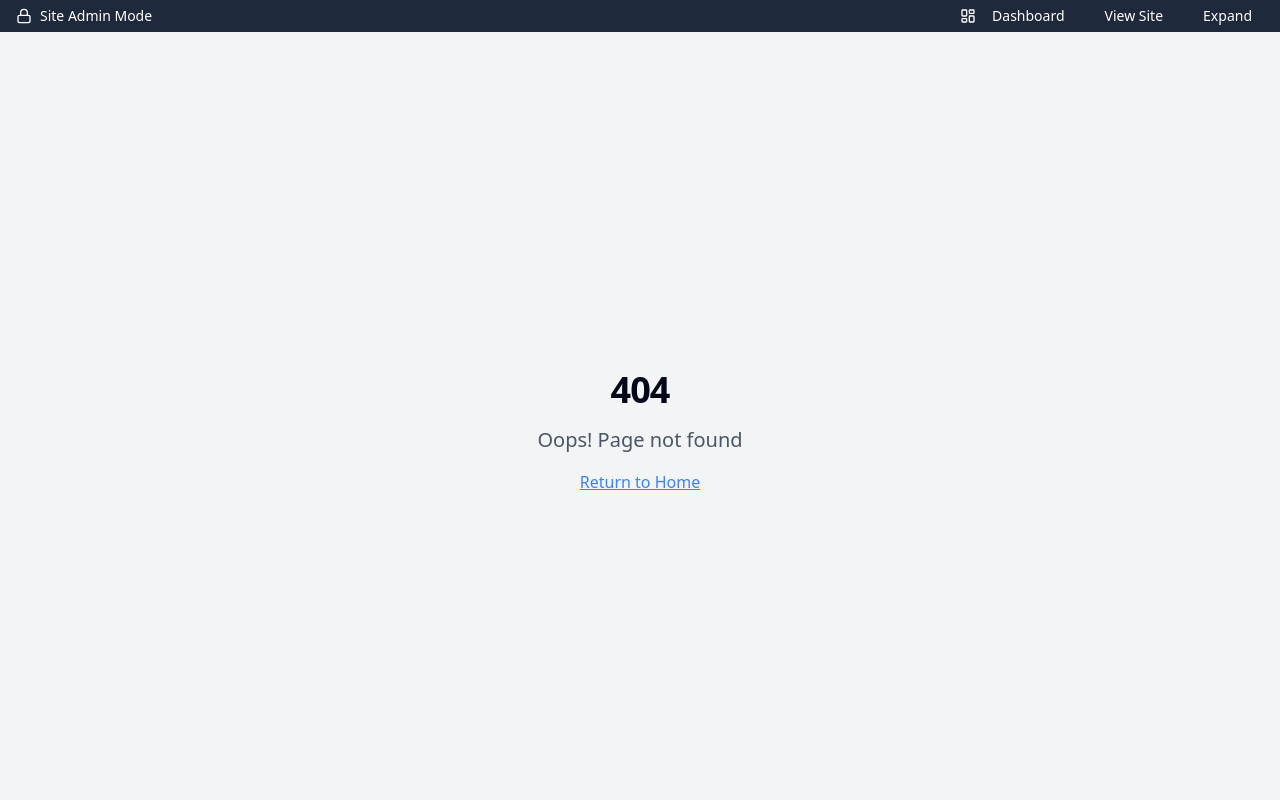
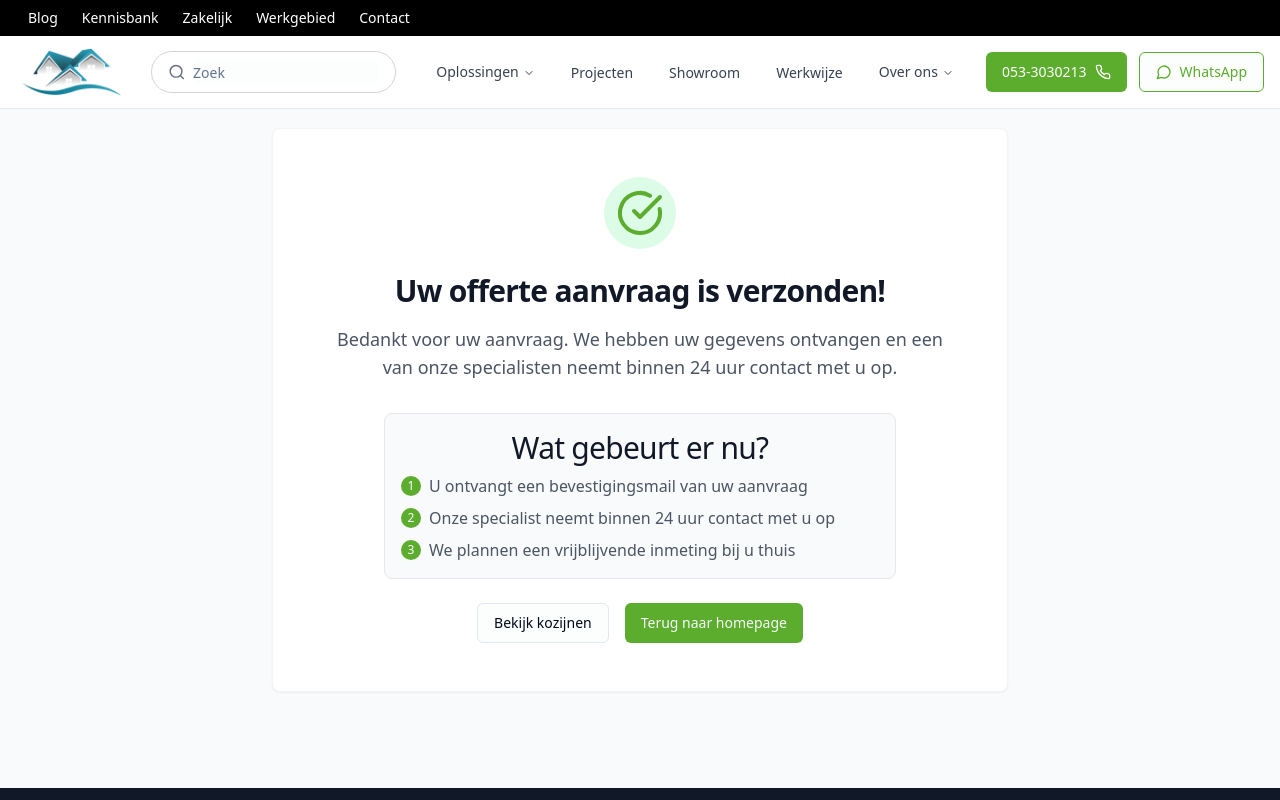
Before and after one commit to PSEO-Agency/duurzaam-wonen-nederland-75, a React (Vite) app: page /offerte/success in a window 1280 px wide. Before the commit this address had no page. Shown: the top 800 px of the page. Built offline with nearby package versions, Linux system fonts and the light colour scheme.

Commit message:
feat: Redirect to success page on submit
Redirect the user to a success page after submitting the form.

```diff
--- a/src/App.tsx
+++ b/src/App.tsx
@@ -1,4 +1,3 @@
-
 import { Toaster } from "@/components/ui/toaster";
 import { Toaster as Sonner } from "@/components/ui/sonner";
 import { TooltipProvider } from "@/components/ui/tooltip";
@@ -35,6 +34,7 @@ import Vacatures from "./pages/over-ons/Vacatures";
 import Kennisbank from "./pages/Kennisbank";
 import KennisbankDetail from "./pages/KennisbankDetail";
 import Offerte from "./pages/Offerte";
+import OfferteSuccess from "./pages/OfferteSuccess";
 
 // New location pages
 import KozijnenEnschede from "./pages/locaties/KozijnenEnschede";
@@ -90,6 +90,7 @@ const App = () => (
             {/* Public Routes */}
             <Route path="/" element={<Index />} />
             <Route path="/offerte" element={<Offerte />} />
+            <Route path="/offerte/success" element={<OfferteSuccess />} />
             <Route path="/kunststof-kozijnen" element={<KunststofKozijnen />} />
             <Route path="/kunststof-kozijnen/kleuren" element={<ColorOptions />} />
             <Route path="/kunststof-kozijnen/kleuren/:colorSlug" element={<ColorDetail />} />
--- a/src/pages/Offerte.tsx
+++ b/src/pages/Offerte.tsx
@@ -1,4 +1,3 @@
-
 import React, { useState } from 'react';
 import { Helmet } from 'react-helmet-async';
 import { ArrowLeft, ArrowRight, CheckCircle, Info } from 'lucide-react';
@@ -6,6 +5,7 @@ import { Button } from '@/components/ui/button';
 import { Card, CardContent } from '@/components/ui/card';
 import { Progress } from '@/components/ui/progress';
 import { toast } from '@/hooks/use-toast';
+import { useNavigate } from 'react-router-dom';
 import Navbar from '@/components/Navbar';
 import Footer from '@/components/Footer';
 import ProjectTypeStep from '@/components/offerte/ProjectTypeStep';
@@ -76,6 +76,7 @@ const Offerte: React.FC = () => {
   const [formData, setFormData] = useState<OfferteFormData>(initialFormData);
   const [isSubmitting, setIsSubmitting] = useState(false);
   const totalSteps = 5;
+  const navigate = useNavigate();
 
   const updateFormData = (field: string, value: any) => {
     setFormData(prev => ({ ...prev, [field]: value }));
@@ -169,6 +170,8 @@ const Offerte: React.FC = () => {
         description: "We nemen zo spoedig mogelijk contact met u op.",
       });
 
+      navigate('/offerte/success');
+
       setFormData(initialFormData);
       setStep(1);
     } catch (error) {
@@ -177,12 +180,10 @@ const Offerte: React.FC = () => {
         title: "Er is een fout opgetreden",
         description: "Probeer het later opnieuw of neem telefonisch contact op.",
       });
-    } finally {
       setIsSubmitting(false);
     }
   };
 
-  // This function now only handles navigation between steps, not actual submission
   const handleNavigate = (e: React.FormEvent) => {
     e.preventDefault();
     nextStep();
@@ -254,10 +255,8 @@ const Offerte: React.FC = () => {
             <div className="lg:col-span-2">
               <Card className="bg-white shadow-sm border-0">
                 <CardContent className="p-6 sm:p-8">
-                  {/* Form starts here, but switched to a <div> for the last step to prevent automatic submission */}
                   {step < totalSteps ? (
                     <form onSubmit={handleNavigate}>
-                      {/* Progress Indicator */}
                       <div className="mb-8">
                         <div className="flex justify-between mb-2">
                           <span className="text-sm font-medium">Stap {step} van {totalSteps}</span>
@@ -266,12 +265,10 @@ const Offerte: React.FC = () => {
                         <Progress value={(step / totalSteps) * 100} className="h-2" />
                       </div>
 
-                      {/* Step Content */}
                       <div className="min-h-[400px]">
                         {renderStepContent()}
                       </div>
 
-                      {/* Navigation Buttons */}
                       <div className="flex flex-col sm:flex-row items-center justify-between space-y-4 sm:space-y-0 mt-8">
                         {step > 1 ? (
                           <Button
@@ -298,8 +295,7 @@ const Offerte: React.FC = () => {
                       </div>
                     </form>
                   ) : (
-                    <div> {/* For the review step, use a div instead of a form to prevent automatic submission */}
-                      {/* Progress Indicator */}
+                    <div>
                       <div className="mb-8">
                         <div className="flex justify-between mb-2">
                           <span className="text-sm font-medium">Stap {step} van {totalSteps}</span>
@@ -308,12 +304,10 @@ const Offerte: React.FC = () => {
                         <Progress value={(step / totalSteps) * 100} className="h-2" />
                       </div>
 
-                      {/* Step Content */}
                       <div className="min-h-[400px]">
                         {renderStepContent()}
                       </div>
 
-                      {/* Navigation Buttons */}
                       <div className="flex flex-col sm:flex-row items-center justify-between space-y-4 sm:space-y-0 mt-8">
                         <Button
                           type="button"
@@ -348,7 +342,6 @@ const Offerte: React.FC = () => {
               </Card>
             </div>
 
-            {/* Advisor Panel - Right Column */}
             <div className="lg:col-span-1">
               <AdvisorPanel />
             </div>
--- /dev/null
+++ b/src/pages/OfferteSuccess.tsx
@@ -0,0 +1,82 @@
+
+import React from 'react';
+import { Helmet } from 'react-helmet-async';
+import { CheckCircle } from 'lucide-react';
+import { Button } from '@/components/ui/button';
+import { Link } from 'react-router-dom';
+import Navbar from '@/components/Navbar';
+import Footer from '@/components/Footer';
+
+const OfferteSuccess: React.FC = () => {
+  return (
+    <>
+      <Helmet>
+        <title>Aanvraag Verzonden | Duurzaam Wonen Nederland</title>
+        <meta
+          name="description"
+          content="Uw offerte aanvraag is succesvol verzonden. We nemen spoedig contact met u op."
+        />
+      </Helmet>
+
+      <Navbar />
+
+      <div className="bg-gray-50 py-16 md:py-24">
+        <div className="container max-w-3xl mx-auto px-4 text-center">
+          <div className="bg-white rounded-lg shadow-sm p-8 md:p-12 border border-gray-100">
+            <div className="flex justify-center mb-6">
+              <div className="rounded-full bg-green-100 p-3">
+                <CheckCircle className="h-12 w-12 text-brand-green" />
+              </div>
+            </div>
+
+            <h1 className="text-2xl md:text-3xl font-bold text-gray-900 mb-4">
+              Uw offerte aanvraag is verzonden!
+            </h1>
+
+            <p className="text-lg text-gray-600 mb-8">
+              Bedankt voor uw aanvraag. We hebben uw gegevens ontvangen en
+              een van onze specialisten neemt binnen 24 uur contact met u op.
+            </p>
+
+            <div className="space-y-6 max-w-lg mx-auto">
+              <div className="bg-gray-50 rounded-lg p-4 border border-gray-200">
+                <h3 className="font-medium text-gray-900 mb-2">Wat gebeurt er nu?</h3>
+                <ol className="text-gray-600 space-y-2 text-left">
+                  <li className="flex items-center gap-2">
+                    <span className="bg-brand-green text-white rounded-full w-5 h-5 flex items-center justify-center text-xs font-medium flex-shrink-0">1</span>
+                    <span>U ontvangt een bevestigingsmail van uw aanvraag</span>
+                  </li>
+                  <li className="flex items-center gap-2">
+                    <span className="bg-brand-green text-white rounded-full w-5 h-5 flex items-center justify-center text-xs font-medium flex-shrink-0">2</span>
+                    <span>Onze specialist neemt binnen 24 uur contact met u op</span>
+                  </li>
+                  <li className="flex items-center gap-2">
+                    <span className="bg-brand-green text-white rounded-full w-5 h-5 flex items-center justify-center text-xs font-medium flex-shrink-0">3</span>
+                    <span>We plannen een vrijblijvende inmeting bij u thuis</span>
+                  </li>
+                </ol>
+              </div>
+
+              <div className="flex flex-col sm:flex-row justify-center gap-4">
+                <Button asChild variant="outline">
+                  <Link to="/kunststof-kozijnen">
+                    Bekijk kozijnen
+                  </Link>
+                </Button>
+                <Button asChild className="bg-brand-green hover:bg-brand-green-dark">
+                  <Link to="/">
+                    Terug naar homepage
+                  </Link>
+                </Button>
+              </div>
+            </div>
+          </div>
+        </div>
+      </div>
+
+      <Footer />
+    </>
+  );
+};
+
+export default OfferteSuccess;
```
